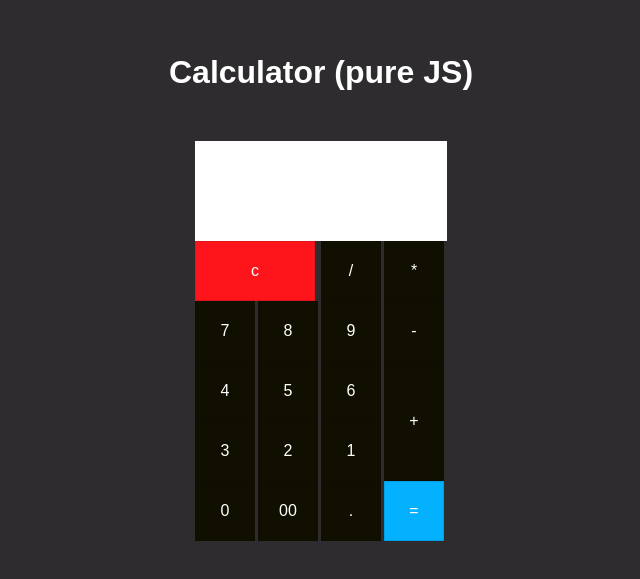
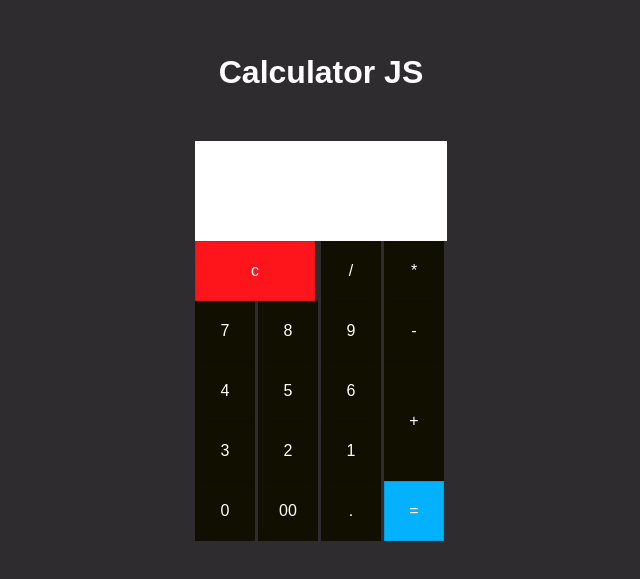
Before and after one commit to felipeffranco/calculatorJavascript, a plain HTML site: page index.html in a window 1280 px wide. Shown: the part 103-682 px from the top of the page, without its empty margins (319-959 px from the left). Drawn offline with nearby package versions, Linux system fonts and the light colour scheme; a web font is replaced by a local one.

Commit message:
alter v1

```diff
--- a/index.html
+++ b/index.html
@@ -15,7 +15,7 @@
   <body>
 
     <header>
-      <h1>Calculator (pure JS)</h1>
+      <h1>Calculator JS</h1>
     </header>
 
     <form class="calculator" name="calc">
```
